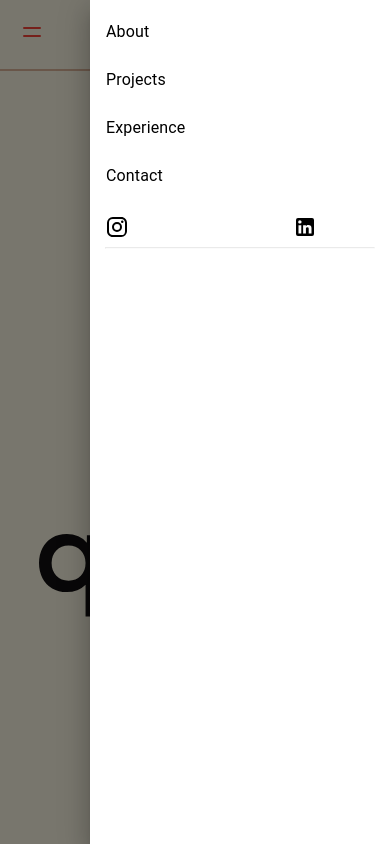
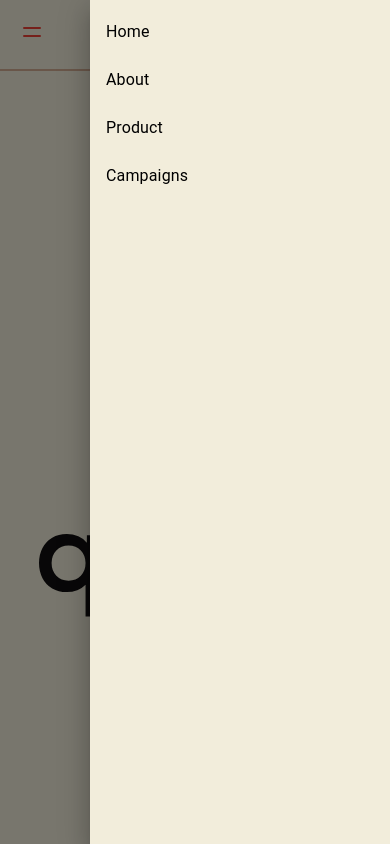
Before and after one commit to AVIVASHISHTA29/qadira2022, a Next.js app: page / in a window 390 px wide. Both pictures are taken after a click on the element 32 px from the left and 34 px from the top of the page. Shown: the top 844 px of the page. Built offline with nearby package versions, Linux system fonts and the light colour scheme.

Commit message:
mobile respo done too

```diff
--- a/components/Header/MobileViewList.js
+++ b/components/Header/MobileViewList.js
@@ -10,7 +10,7 @@ import MailIcon from "@mui/icons-material/Mail";
 import LinkedInIcon from "@mui/icons-material/LinkedIn";
 function MobileViewList() {
   return (
-    <List>
+    <List className={styles.mobileView}>
       {/* <Avatar
         src="/assets/drishti.jpeg"
         style={{
@@ -24,7 +24,22 @@ function MobileViewList() {
       /> */}
       <Link
         passHref={true}
-        href="/#aboutme"
+        href="/"
+        className={styles.headernav}
+        style={{
+          color: "#000",
+          opacity: 0.5,
+          display: "flex",
+          alignItems: "center",
+        }}
+      >
+        <ListItem>
+          <ListItemText primary="Home" />
+        </ListItem>
+      </Link>
+      <Link
+        passHref={true}
+        href="/#aboutus"
         className={styles.headernav}
         style={{
           color: "#000",
@@ -40,7 +55,7 @@ function MobileViewList() {
 
       <Link
         passHref={true}
-        href="/#projects"
+        href="/#product"
         className={styles.headernav}
         style={{
           color: "#000",
@@ -51,13 +66,13 @@ function MobileViewList() {
         }}
       >
         <ListItem>
-          <ListItemText primary="Projects" />
+          <ListItemText primary="Product" />
         </ListItem>
       </Link>
 
       <Link
         passHref={true}
-        href="/#achievments"
+        href="/#campaigns"
         className={styles.headernav}
         style={{
           color: "#000",
@@ -68,47 +83,9 @@ function MobileViewList() {
         }}
       >
         <ListItem>
-          <ListItemText primary="Experience" />
+          <ListItemText primary="Campaigns" />
         </ListItem>
       </Link>
-      <Link
-        passHref={true}
-        href="/#contactme"
-        className={styles.headernav}
-        style={{
-          color: "#000",
-          opacity: 0.5,
-          display: "flex",
-          alignItems: "center",
-          textDecoration: "none",
-        }}
-      >
-        <ListItem>
-          <ListItemText primary="Contact" />
-        </ListItem>
-      </Link>
-
-      <div className={styles.rightContainer}>
-        <Link href="https://instagram.com/_drishti.makhijani">
-          <InstagramIcon
-            className={styles.navLinks2}
-            style={{ fontSize: "1.5rem" }}
-          />
-        </Link>
-        <Link href="https://www.linkedin.com/in/drishti-makhijani-3418661b4">
-          <LinkedInIcon
-            className={styles.navLinks2}
-            style={{ fontSize: "1.5rem" }}
-          />
-        </Link>
-        <Link href="mailto:drishtimakhijani01@gmail.com">
-          <MailIcon
-            className={styles.navLinks2}
-            style={{ fontSize: "1.5rem" }}
-          />
-        </Link>
-      </div>
-      <hr style={{ color: "#636262", width: "90%", opacity: 0.2 }} />
     </List>
   );
 }
--- a/components/Header/styles.module.css
+++ b/components/Header/styles.module.css
@@ -90,3 +90,8 @@
     margin-top: 15px;
   }
 }
+.mobileView {
+  background-color: var(--background-color);
+  height: 100%;
+  font-family: "Spectral", serif !important;
+}
```
